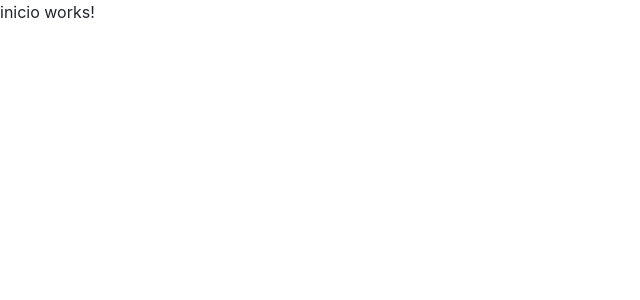
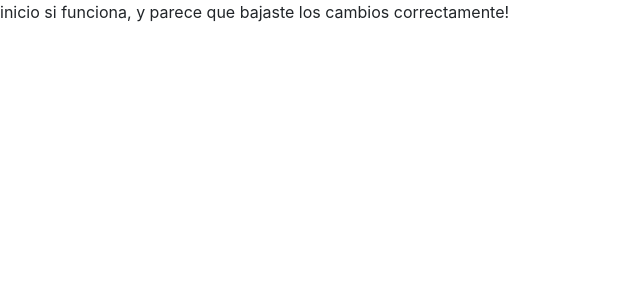
Before and after one commit to desarrollowebp/SIIT, an Angular app: page /inicio in a window 1280 px wide. Shown: the top 300 px of the page, without its empty margins (0-640 px from the left). Built offline with nearby package versions, Linux system fonts and the light colour scheme.

Commit message:
Commit inicial de inicio

```diff
--- a/src/app/inicio/inicio.component.html
+++ b/src/app/inicio/inicio.component.html
@@ -1,3 +1,3 @@
 <p>
-  inicio works!
+  inicio si funciona, y parece que bajaste los cambios correctamente!
 </p>
```
